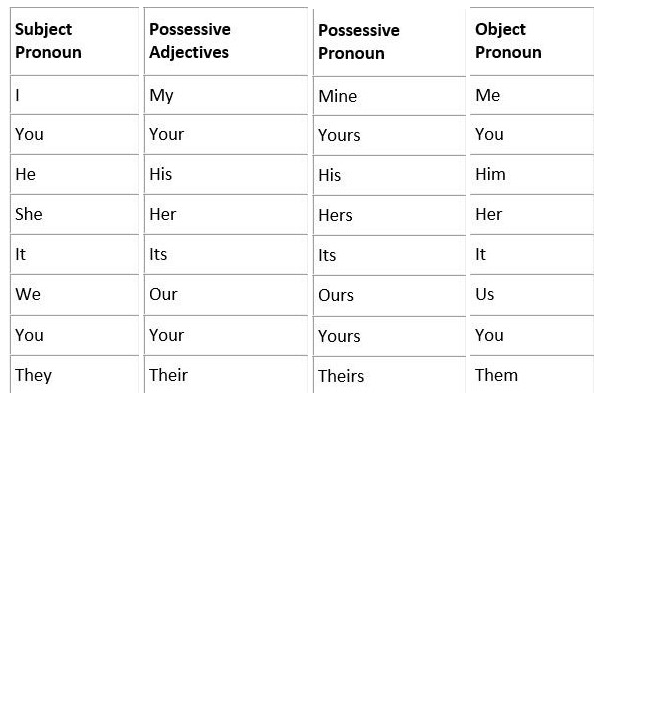
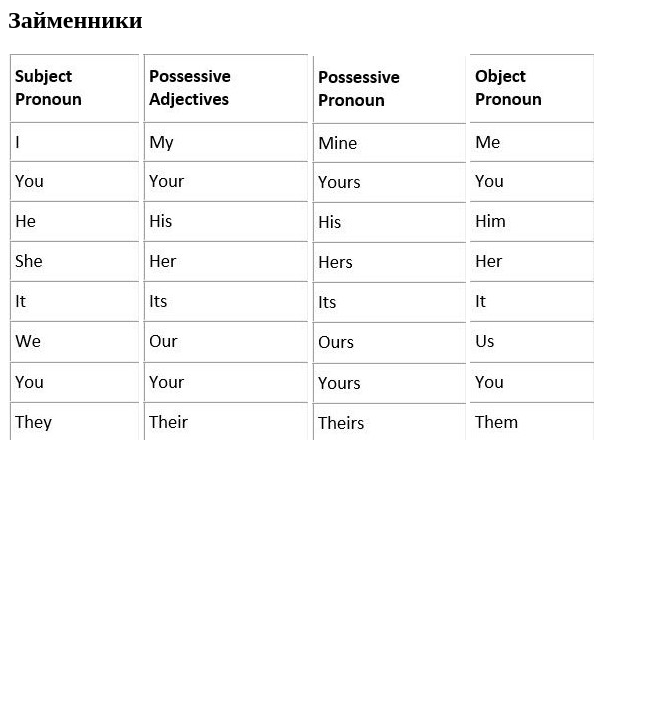
Before and after one commit to AlyonkaRozum/try5, a plain HTML site: page index.html in a window 1280 px wide. Shown: the part 73-800 px from the top of the page, without its empty margins (0-649 px from the left). Drawn offline with Linux system fonts and the light colour scheme; files that its build step writes are made by us from their sources.

Commit message:
second commit

```diff
--- a/index.html
+++ b/index.html
@@ -9,6 +9,7 @@
 </head>
 <body>
     <h1>PRONOUNS</h1>
+    <h2>Займенники</h2>
     <div>
       <img src="img/1.jpg" alt="pic1">
       <img src="img/2.jpg" alt="pic2">
```
